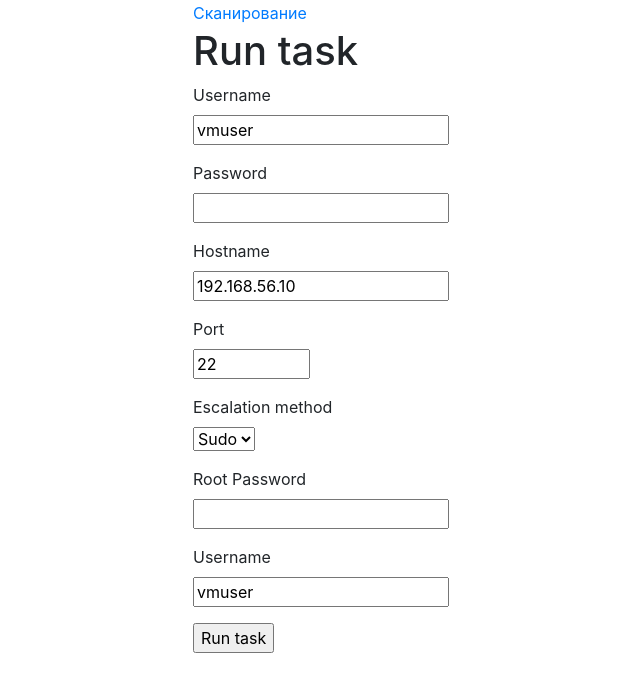
After one commit to alex-dya/security_scanner, a Flask app: page /run_scan in a window 1280 px wide. The commit adds this page. Shown: the top 692 px of the page, without its empty margins (48-688 px from the left). Run offline with Flask 2, Linux system fonts and the light colour scheme; some libraries are stand-ins or nearby versions.

Commit message:
Added scan task form

```diff
--- /dev/null
+++ b/src/web/forms.py
@@ -0,0 +1,39 @@
+from flask_wtf import FlaskForm
+from wtforms import (
+    StringField, PasswordField, SubmitField, SelectField, IntegerField)
+from wtforms.validators import DataRequired, IPAddress, NumberRange
+
+
+class StartTaskForm(FlaskForm):
+    username = StringField(
+        'Username',
+        validators=[DataRequired()],
+        default='vmuser'
+    )
+    password = PasswordField(
+        'Password',
+        validators=[DataRequired()],
+        default='P@ssw0rd'
+    )
+    hostname = StringField(
+        'Hostname',
+        validators=[DataRequired(), IPAddress()],
+        default='192.168.56.10'
+    )
+    port = IntegerField(
+        'Port',
+        validators=[DataRequired(), NumberRange(min=0, max=65535)],
+        default=22
+    )
+    root_logon = SelectField(
+        'Escalation method',
+        choices=[('SudoLogon', 'Sudo'), ('SULogon', 'SU'), ('NoLogon', 'No')],
+        validators=[DataRequired()],
+        default='SudoLogon'
+    )
+    root_password = PasswordField(
+        'Root Password',
+        validators=[DataRequired()],
+        default='P@ssw0rd'
+    )
+    submit = SubmitField('Run task')
--- a/src/web/templates/base.html
+++ b/src/web/templates/base.html
@@ -1,8 +1,10 @@
+<!doctype html>
 <html>
-<head>
-    <title>{{title}}</title>
-</head>
-<body>
-{% block content %} {% endblock %}
-</body>
+    <head>
+        <title>{{title}}</title>
+        <link rel="stylesheet" href="https://stackpath.bootstrapcdn.com/bootstrap/4.1.3/css/bootstrap.min.css" integrity="sha384-MCw98/SFnGE8fJT3GXwEOngsV7Zt27NXFoaoApmYm81iuXoPkFOJwJ8ERdknLPMO" crossorigin="anonymous">
+    </head>
+    <body>
+    {% block body %} {% endblock %}
+    </body>
 </html>
--- a/src/web/templates/index.html
+++ b/src/web/templates/index.html
@@ -1,4 +1,4 @@
 {% extends "base.html" %}
-{% block content %}
+{% block body %}
 <div>Hello test World!</div>
 {% endblock %}
--- /dev/null
+++ b/src/web/templates/main_interface.html
@@ -0,0 +1,15 @@
+{% extends "base.html" %}
+{% block body %}
+<div align="center">
+    <table width="800">
+        <tr>
+            <td><a href="{{ url_for('run_scan') }}">Сканирование</a></td>
+        </tr>
+        <tr>
+            <td>
+            {% block content %} {% endblock %}
+            </td>
+        </tr>
+    </table>
+</div>
+{% endblock %}
--- /dev/null
+++ b/src/web/templates/run_scan.html
@@ -0,0 +1,56 @@
+{% extends "main_interface.html" %}
+{% block content %}
+<h1>Run task</h1>
+<form action="{{ url_for('run_scan') }}" method="post" novalidate>
+    {{ form.hidden_tag() }}
+    <p>
+        {{ form.username.label }}<br>
+        {{ form.username }}
+    </p>
+    <p>
+        {{ form.password.label }}<br>
+        {{ form.password }}
+    </p>
+    <p>
+        {{ form.hostname.label }}<br>
+        {{ form.hostname }}
+    </p>
+    <p>
+        {{ form.port.label }}<br>
+        {{ form.port }}
+    </p>
+    <p>
+        {{ form.root_logon.label }}<br>
+        {{ form.root_logon }}
+    </p>
+    <p>
+        {{ form.root_password.label }}<br>
+        {{ form.root_password }}
+    </p>
+    <p>
+        {{ form.username.label }}<br>
+        {{ form.username }}
+    </p>
+    <p>
+        {{ form.submit }}
+    </p>
+</form>
+
+{% if result_list %}
+<table width="100%">
+    <tr>
+        <th>Номер контроля</th>
+        <th>Статус</th>
+        <th>Результат</th>
+    </tr>
+    {% for item in result_list %}
+    <tr>
+        <td width="15%">{{ item.control.number }}</td>
+        <td width="15%">{{ item.control.status }}</td>
+        <td>{{ item.result | replace('\n', '<br>') | safe }}</td>
+    </tr>
+    {% endfor %}
+</table>
+{% endif %}
+
+{% endblock %}
--- a/src/web/views.py
+++ b/src/web/views.py
@@ -1,10 +1,31 @@
-from flask import render_template
+from flask import render_template, url_for, redirect, request
 
-from web import app
+from web import app, forms
+from test_ssh import scan
+
 
 @app.route('/')
 @app.route('/index')
 def index():
     title = app.config.get('TITLE')
-    return render_template('index.html',
+    return render_template('main_interface.html',
                            title=title)
+
+
+@app.route('/run_scan', methods=['GET', 'POST'])
+def run_scan():
+    form = forms.StartTaskForm()
+    if form.validate_on_submit():
+        config = dict(
+            unix=dict(
+                login=form.username.data,
+                password=form.password.data,
+                address=form.hostname.data,
+                port=form.port.data,
+                root_logon=form.root_logon.data,
+                root_password=form.root_password.data
+            )
+        )
+        result = scan(config=config)
+        return render_template('run_scan.html', title='TITLE', form=form, result_list=result)
+    return render_template('run_scan.html', title='TITLE', form=form)
```
Also changed, not shown: src/test_ssh.py (+7 -0 lines).
